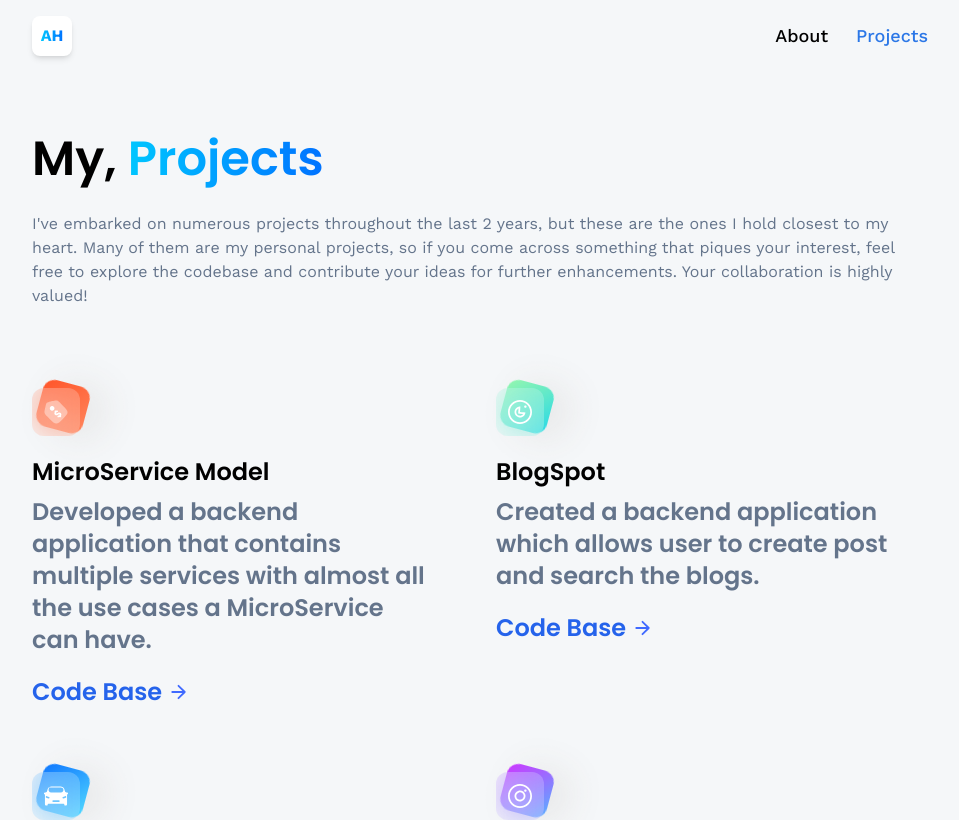
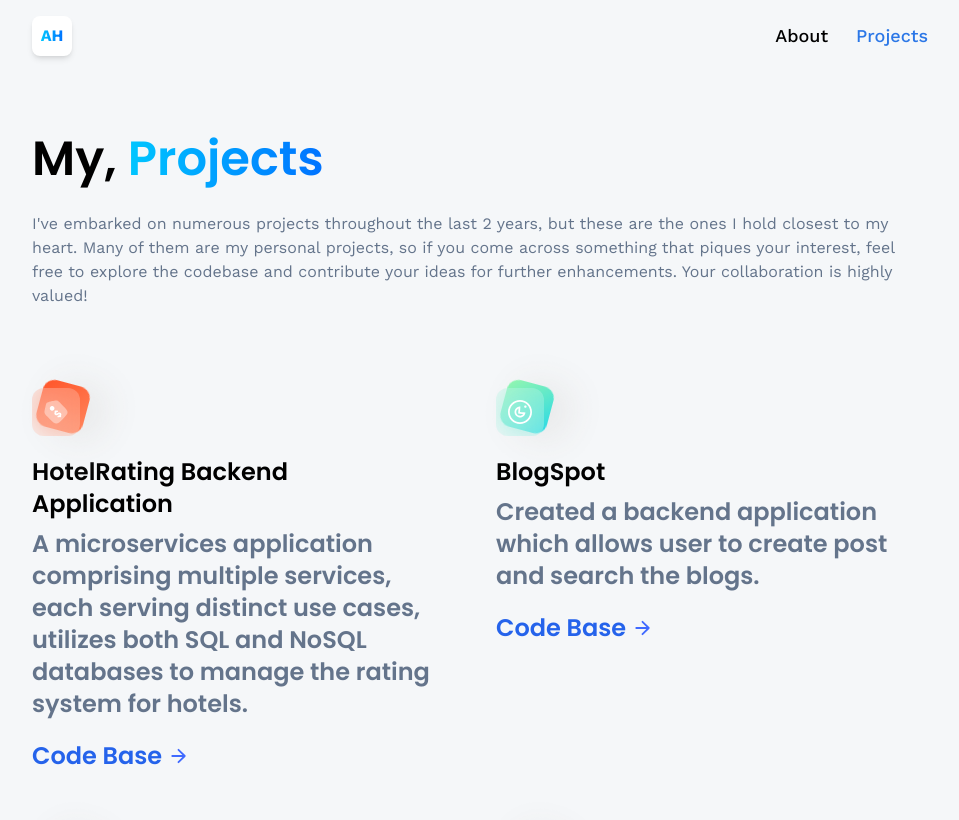
Before and after one commit to Osho957/3d-portfolio, a React (Vite) app: page /projects in a window 1280 px wide. Shown: the top 820 px of the page, without its empty margins (160-1119 px from the left). Built offline with nearby package versions, Linux system fonts and the light colour scheme.

Commit message:
Updated Github link in project

```diff
--- a/src/constants/index.js
+++ b/src/constants/index.js
@@ -189,9 +189,9 @@ export const projects = [
     {
         iconUrl: pricewise,
         theme: 'btn-back-red',
-        name: 'MicroService Model',
-        description: 'Developed a backend application that contains multiple services with almost all the use cases a MicroService can have. ',
-        link: 'https://github.com/Osho957/MicroServices',
+        name: 'HotelRating Backend Application',
+        description: 'A microservices application comprising multiple services, each serving distinct use cases, utilizes both SQL and NoSQL databases to manage the rating system for hotels. ',
+        link: 'https://github.com/Osho957/HotelRatingApplication',
     },
     {
         iconUrl: threads,
```
